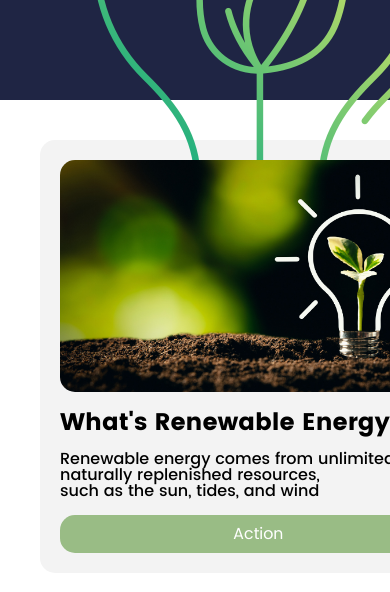
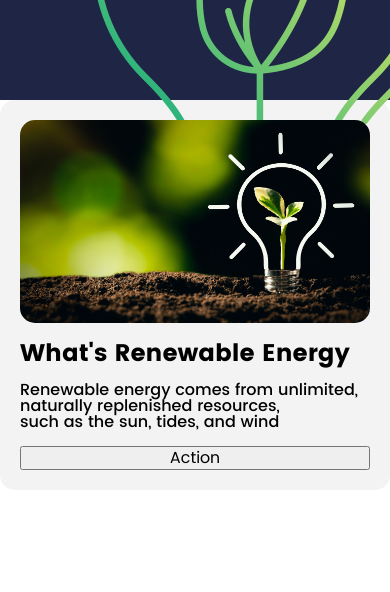
Before and after one commit to SoroushJalali/course7, a plain HTML site: page index.html in a window 390 px wide. Shown: the top 592 px of the page. Drawn offline with nearby package versions, Linux system fonts and the light colour scheme; files that its build step writes are made by us from their sources.

Commit message:
[ fix ] style to be responsive

```diff
--- a/scss/components/card-bar.scss
+++ b/scss/components/card-bar.scss
@@ -1,21 +1,15 @@
 .card-component{
-    margin: 40px;
     padding: 20px;
     background-color: $light-beige;;
     text-align: left;
-    width: 400px;
+    max-width: 100%;
     border-radius: 15px;
+    img{
+       max-width: 100%;
+        border-radius: 15px;
+    }
+    button{
+        width: 100%;
+    }
+
 }
-.card-component img{
-    width: 400px;
-    border-radius: 15px;
-}
-.card-component button{
-    text-align: center;
-    color: white;
-    padding: 10px 173px;
-    background-color: $dark-green;
-    border-radius: 15px;
-    border: none;
-    cursor: pointer;
-}
```
